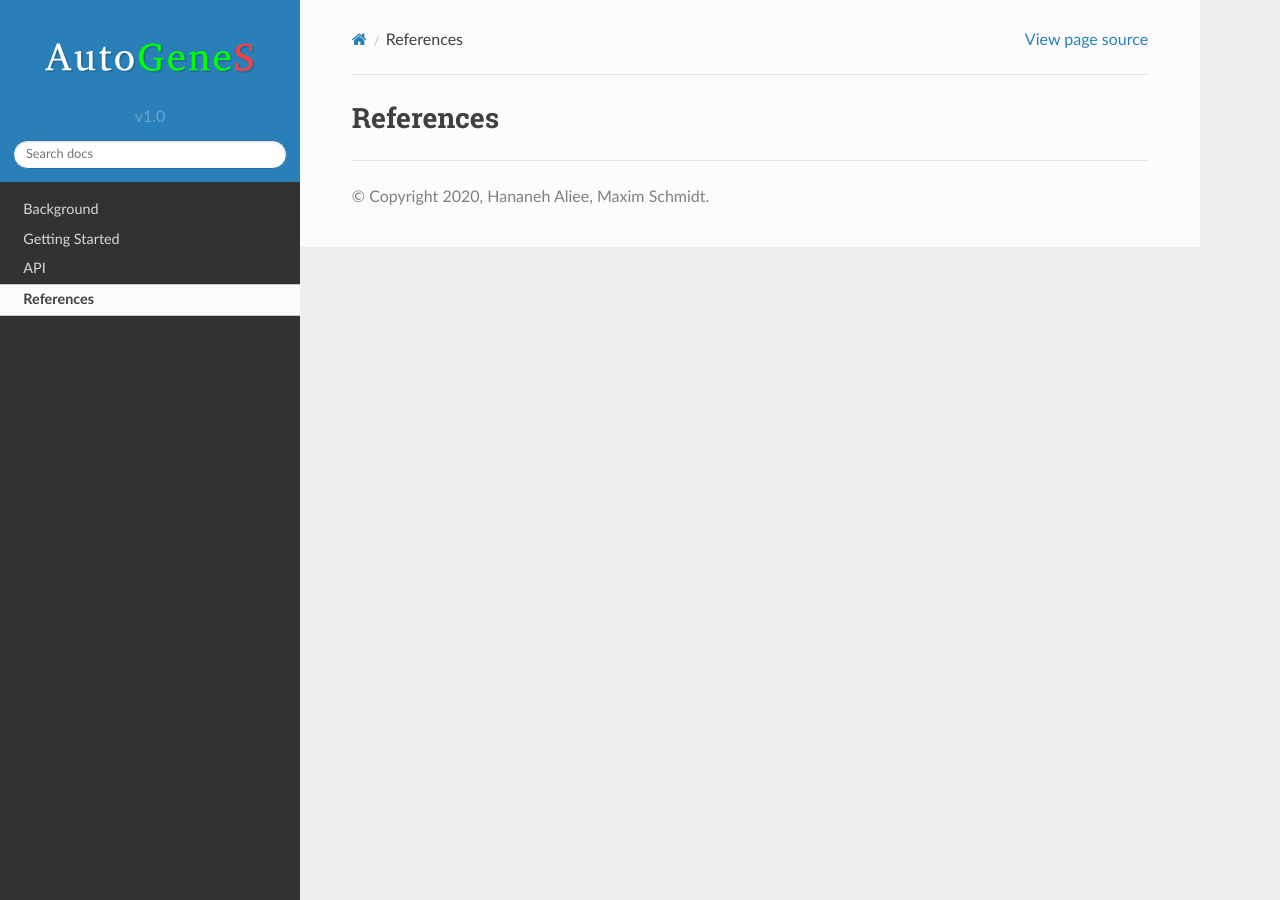
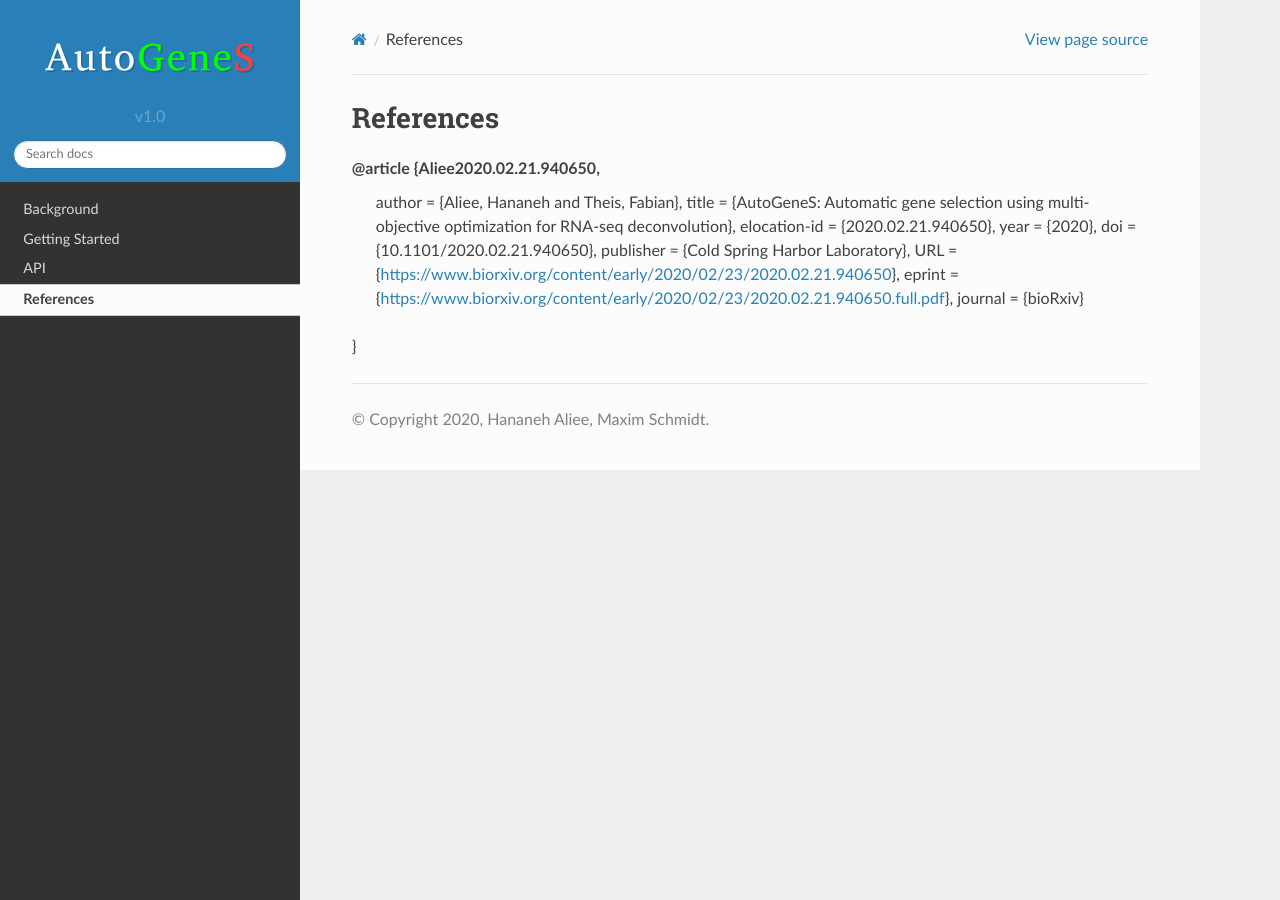
Before and after one commit to theislab/AutoGeneS, a Sphinx documentation site: the page built from docs/references.rst, in a window 1280 px wide. Built offline with Sphinx 7.4.7 and the Read the Docs theme 2.0.0, drawn with Linux system fonts in a browser that asks for light colours.

Commit message:
Update references.rst

```diff
--- a/docs/references.rst
+++ b/docs/references.rst
@@ -1,2 +1,14 @@
 References
 ==========
+
+@article {Aliee2020.02.21.940650,
+	author = {Aliee, Hananeh and Theis, Fabian},
+	title = {AutoGeneS: Automatic gene selection using multi-objective optimization for RNA-seq deconvolution},
+	elocation-id = {2020.02.21.940650},
+	year = {2020},
+	doi = {10.1101/2020.02.21.940650},
+	publisher = {Cold Spring Harbor Laboratory},
+	URL = {https://www.biorxiv.org/content/early/2020/02/23/2020.02.21.940650},
+	eprint = {https://www.biorxiv.org/content/early/2020/02/23/2020.02.21.940650.full.pdf},
+	journal = {bioRxiv}
+}
```
